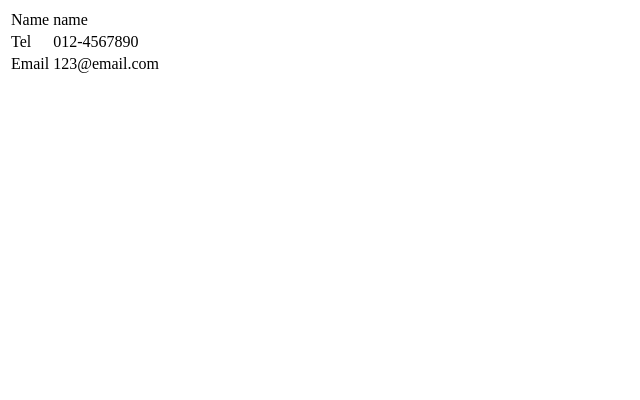
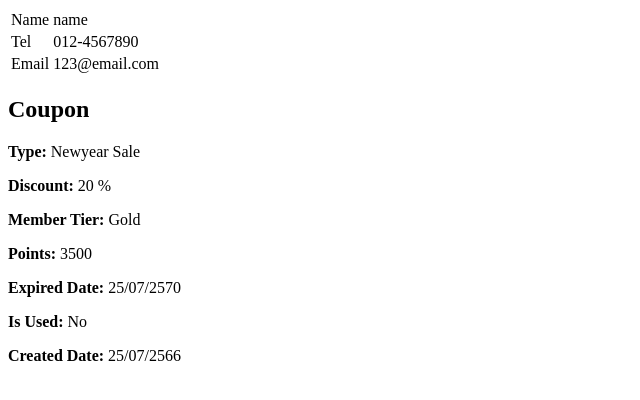
Before and after one commit to 2110503TACEDT66/cedt-se-project-hotelviz, a Next.js app in the folder frontend/: page /member in a window 1280 px wide. Shown: the top 400 px of the page, without its empty margins (0-640 px from the left). Built offline with nearby package versions, Linux system fonts and the light colour scheme.

Commit message:
created Coupon box

```diff
--- a/frontend/src/app/member/page.tsx
+++ b/frontend/src/app/member/page.tsx
@@ -1,5 +1,6 @@
 import MemberExp from "@/components/memberComponents/MemberExp";
 import MemberInfo from "@/components/memberComponents/MemberInfo";
+import Coupon from "@/components/memberComponents/Coupon";
 
 export default async function Mybookings() {
     return(
@@ -8,7 +9,9 @@ export default async function Mybookings() {
             <MemberExp/>
             <MemberInfo/>
           </div>
-
+          <div>
+              <Coupon/>
+          </div>
         </main>
     )
 }
--- /dev/null
+++ b/frontend/src/components/memberComponents/Coupon.tsx
@@ -0,0 +1,21 @@
+import Image from "next/image";
+import FavoriteBorderIcon from '@mui/icons-material/FavoriteBorder';
+import FavoriteIcon from '@mui/icons-material/Favorite';
+import IconButton from '@mui/material/IconButton';
+
+export default function Coupon(){
+    return(
+        <div className="m-2 text-base border border-gray-300 w-full h-[200px] rounded-xl bg-white p-3">
+            <h2>Coupon</h2>
+            <p><strong>Type:</strong> {"Newyear Sale"} </p>
+            <p><strong>Discount:</strong> {"20"} %</p>
+            <p><strong>Member Tier:</strong> {"Gold"} </p>
+            <p><strong>Points:</strong> {"3500"} </p>
+            <p><strong>Expired Date:</strong> {"25/07/2570"} </p>
+            <p><strong>Is Used:</strong> {"No"} </p>
+            <p><strong>Created Date:</strong> {"25/07/2566"} </p>
+        </div>
+
+
+    )
+}
```
